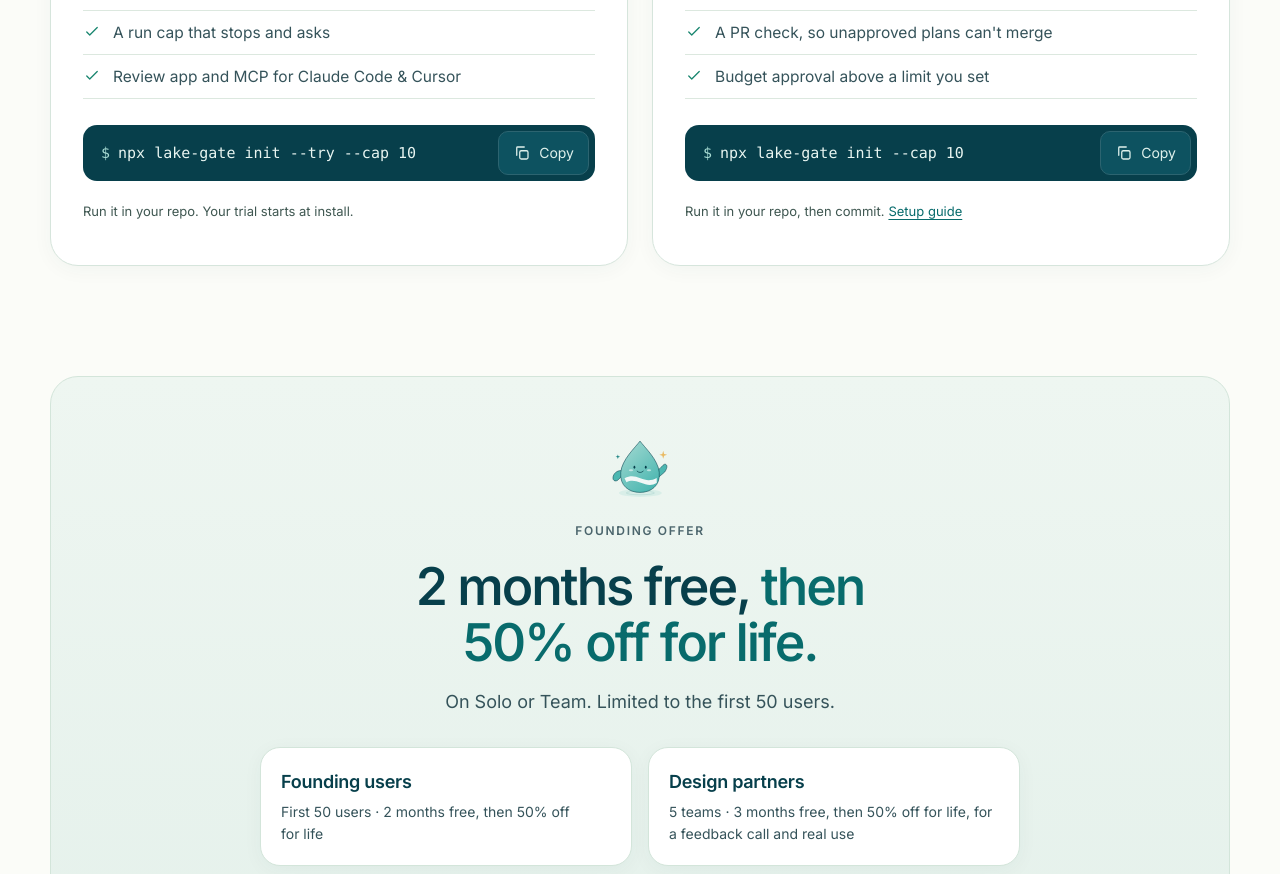
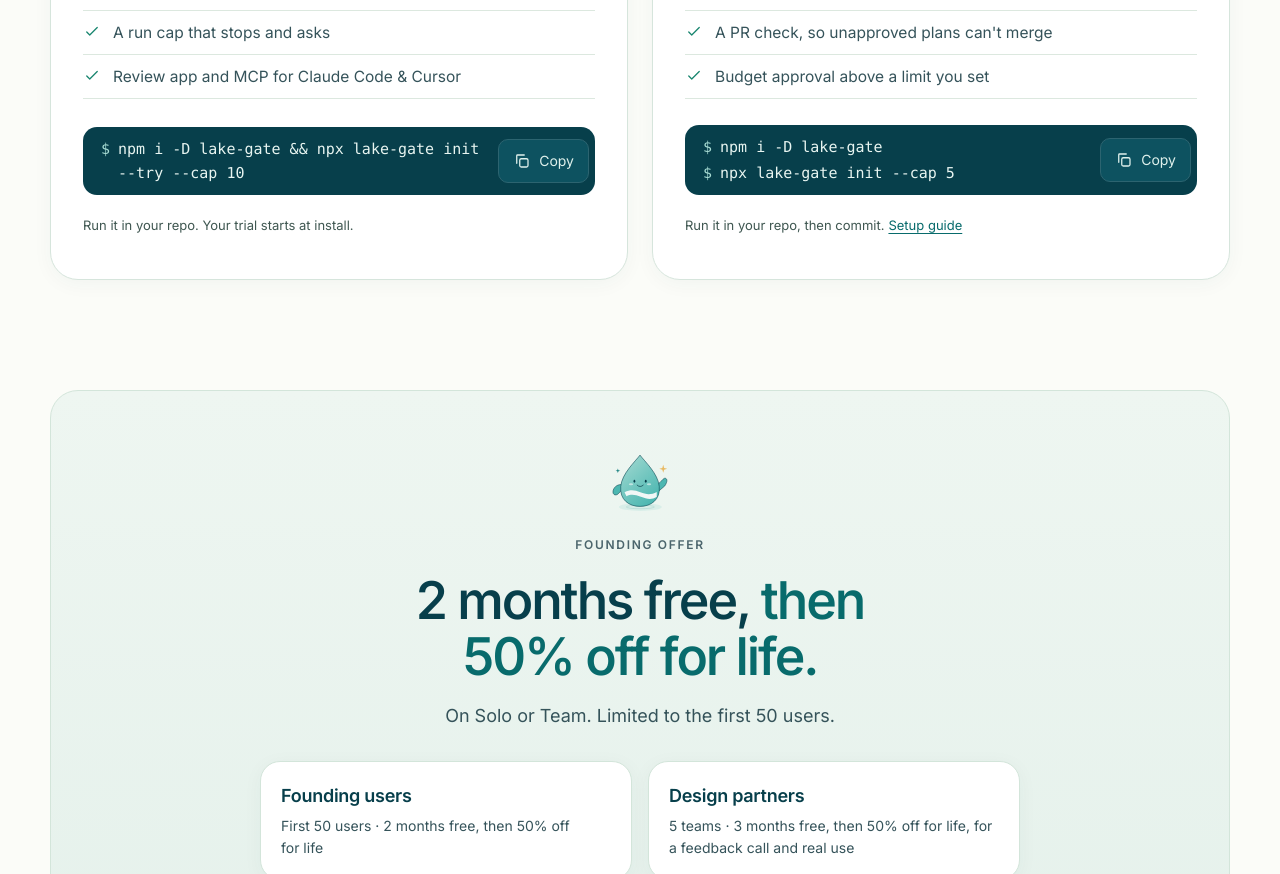
Before and after one commit to getlake/getlake.github.io, a plain HTML site: page pricing/index.html in a window 1280 px wide. Shown: the part 828-1702 px from the top of the page. Drawn offline with Linux system fonts and the light colour scheme.

Commit message:
Pricing page: same two-step npm install as home (npm i -D lake-gate && npx lake-gate init --try --cap 10 / --cap 5), verified against lake-gate 0.3.0 on npm

```diff
--- a/pricing/index.html
+++ b/pricing/index.html
@@ -68,7 +68,7 @@
           <li><svg class="i"><use href="#check"/></svg>A run cap that stops and asks</li>
           <li><svg class="i"><use href="#check"/></svg>Review app and MCP for Claude Code &amp; Cursor</li>
         </ul>
-        <div class="install"><code><span class="prompt">$</span>npx lake-gate init <span class="nw">--try --cap 10</span></code><button class="copy" type="button" data-copy="npx lake-gate init --try --cap 10" aria-label="Copy install command"><svg class="i"><use href="#copy"/></svg><span class="idle">Copy</span><span class="done">Copied</span></button></div>
+        <div class="install two"><code><span class="ln"><span class="prompt">$</span><span class="cmd"><span class="nw">npm i -D lake-gate &amp;&amp;</span> <span class="nw">npx lake-gate init</span> <span class="nw">--try --cap 10</span></span></span></code><button class="copy" type="button" data-copy="npm i -D lake-gate &amp;&amp; npx lake-gate init --try --cap 10" aria-label="Copy install command"><svg class="i"><use href="#copy"/></svg><span class="idle">Copy</span><span class="done">Copied</span></button></div>
         <p class="p-note">Run it in your repo. Your trial starts at install.</p>
       </div>
     </article>
@@ -88,7 +88,7 @@
           <li><svg class="i"><use href="#check"/></svg>A PR check, so unapproved plans can't merge</li>
           <li><svg class="i"><use href="#check"/></svg>Budget approval above a limit you set</li>
         </ul>
-        <div class="install"><code><span class="prompt">$</span>npx lake-gate init <span class="nw">--cap 10</span></code><button class="copy" type="button" data-copy="npx lake-gate init --cap 10" aria-label="Copy install command"><svg class="i"><use href="#copy"/></svg><span class="idle">Copy</span><span class="done">Copied</span></button></div>
+        <div class="install two"><code><span class="ln"><span class="prompt">$</span><span class="cmd"><span class="nw">npm i -D lake-gate</span></span></span><span class="ln"><span class="prompt">$</span><span class="cmd"><span class="nw">npx lake-gate init</span> <span class="nw">--cap 5</span></span></span></code><button class="copy" type="button" data-copy="npm i -D lake-gate &amp;&amp; npx lake-gate init --cap 5" aria-label="Copy install command"><svg class="i"><use href="#copy"/></svg><span class="idle">Copy</span><span class="done">Copied</span></button></div>
         <p class="p-note">Run it in your repo, then commit. <a href="https://github.com/getlake/lake#install">Setup guide</a></p>
       </div>
     </article>
```
